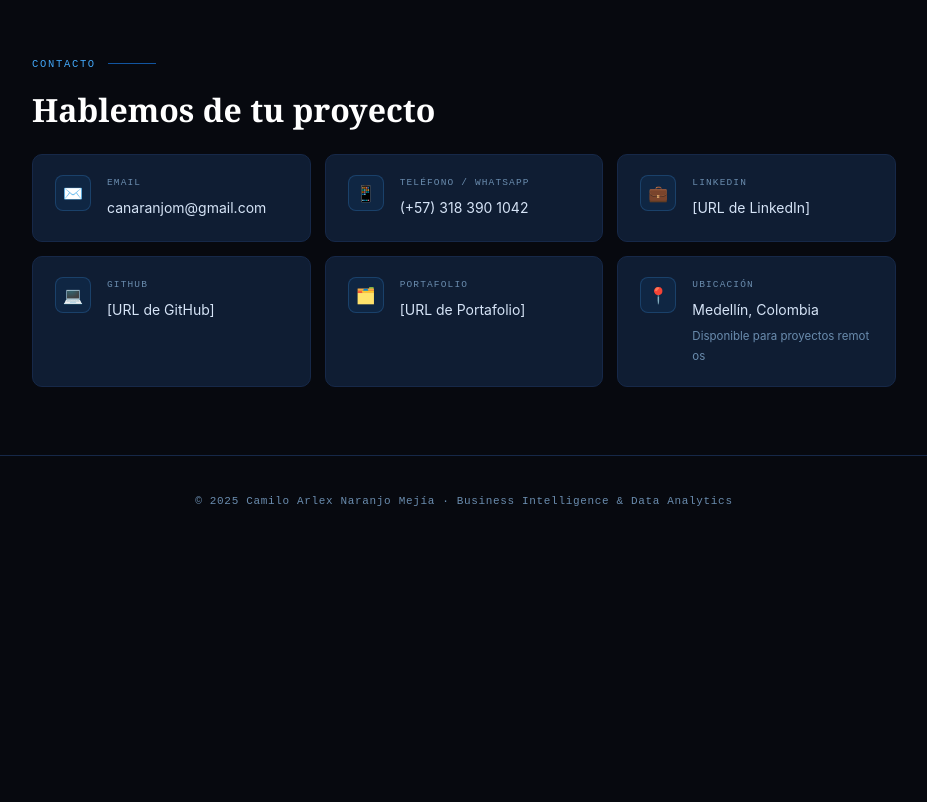
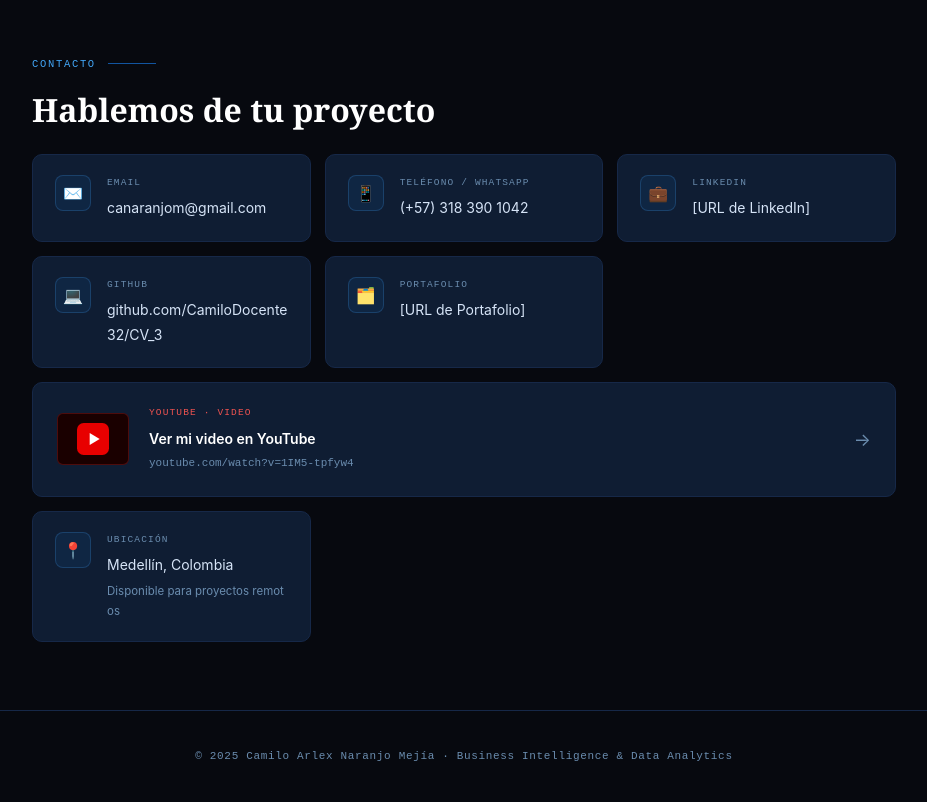
Before and after one commit to CamiloDocente32/CV_3, a plain HTML site: page index.html in a window 1280 px wide. Shown: the part 1713-2515 px from the top of the page, without its empty margins (176-1103 px from the left). Before the commit the page ends 2260 px from the top, so only its background shows below. Drawn offline with Linux system fonts and the light colour scheme.

Commit message:
Agregando links
Se agrego el link de un video de youtube y de github

```diff
--- a/index.html
+++ b/index.html
@@ -344,6 +344,74 @@
     }
 
     /* ═══════════════════════════════
+       YOUTUBE CARD
+    ═══════════════════════════════ */
+    .citem-yt {
+      grid-column: 1 / -1;
+      background: var(--card);
+      border: 1px solid var(--border);
+      border-radius: 10px;
+      padding: 22px 24px;
+      display: flex;
+      align-items: center;
+      gap: 20px;
+      transition: border-color .2s, box-shadow .2s;
+      text-decoration: none;
+    }
+    .citem-yt:hover {
+      border-color: #C62828;
+      box-shadow: 0 6px 24px rgba(198,40,40,.10);
+    }
+
+    .yt-thumb {
+      flex-shrink: 0;
+      width: 72px;
+      height: 52px;
+      background: #1a0000;
+      border-radius: 6px;
+      border: 1px solid rgba(198,40,40,.3);
+      display: flex;
+      align-items: center;
+      justify-content: center;
+    }
+
+    .yt-info { flex: 1; min-width: 0; }
+
+    .yt-label {
+      font-family: var(--mono);
+      font-size: 9.5px;
+      letter-spacing: .12em;
+      text-transform: uppercase;
+      color: #EF5350;
+      margin-bottom: 5px;
+    }
+
+    .yt-title {
+      font-size: 14px;
+      color: var(--white);
+      font-weight: 600;
+    }
+
+    .yt-url {
+      font-family: var(--mono);
+      font-size: 11px;
+      color: var(--muted);
+      margin-top: 3px;
+      word-break: break-all;
+    }
+
+    .yt-arrow {
+      flex-shrink: 0;
+      color: var(--muted);
+      font-size: 18px;
+      transition: transform .2s, color .2s;
+    }
+    .citem-yt:hover .yt-arrow {
+      transform: translateX(3px);
+      color: #EF5350;
+    }
+
+    /* ═══════════════════════════════
        FOOTER
     ═══════════════════════════════ */
     footer {
@@ -530,7 +598,7 @@
           <div>
             <p class="citem-label">GitHub</p>
             <p class="citem-value">
-              <a href="[URL de GitHub]" target="_blank" rel="noopener">[URL de GitHub]</a>
+              <a href="https://github.com/CamiloDocente32/CV_3" target="_blank" rel="noopener">github.com/CamiloDocente32/CV_3</a>
             </p>
           </div>
         </div>
@@ -544,6 +612,23 @@
             </p>
           </div>
         </div>
+
+        <!-- YouTube -->
+        <a class="citem-yt" href="https://www.youtube.com/watch?v=1IM5-tpfyw4" target="_blank" rel="noopener">
+          <div class="yt-thumb">
+            <!-- YouTube play icon SVG -->
+            <svg xmlns="http://www.w3.org/2000/svg" width="32" height="32" viewBox="0 0 24 24">
+              <rect width="24" height="24" rx="5" fill="#FF0000" opacity=".9"/>
+              <polygon points="9.5,7.5 9.5,16.5 17,12" fill="#fff"/>
+            </svg>
+          </div>
+          <div class="yt-info">
+            <p class="yt-label">YouTube · Video</p>
+            <p class="yt-title">Ver mi video en YouTube</p>
+            <p class="yt-url">youtube.com/watch?v=1IM5-tpfyw4</p>
+          </div>
+          <span class="yt-arrow">→</span>
+        </a>
 
         <div class="citem">
           <span class="citem-icon">📍</span>
```
